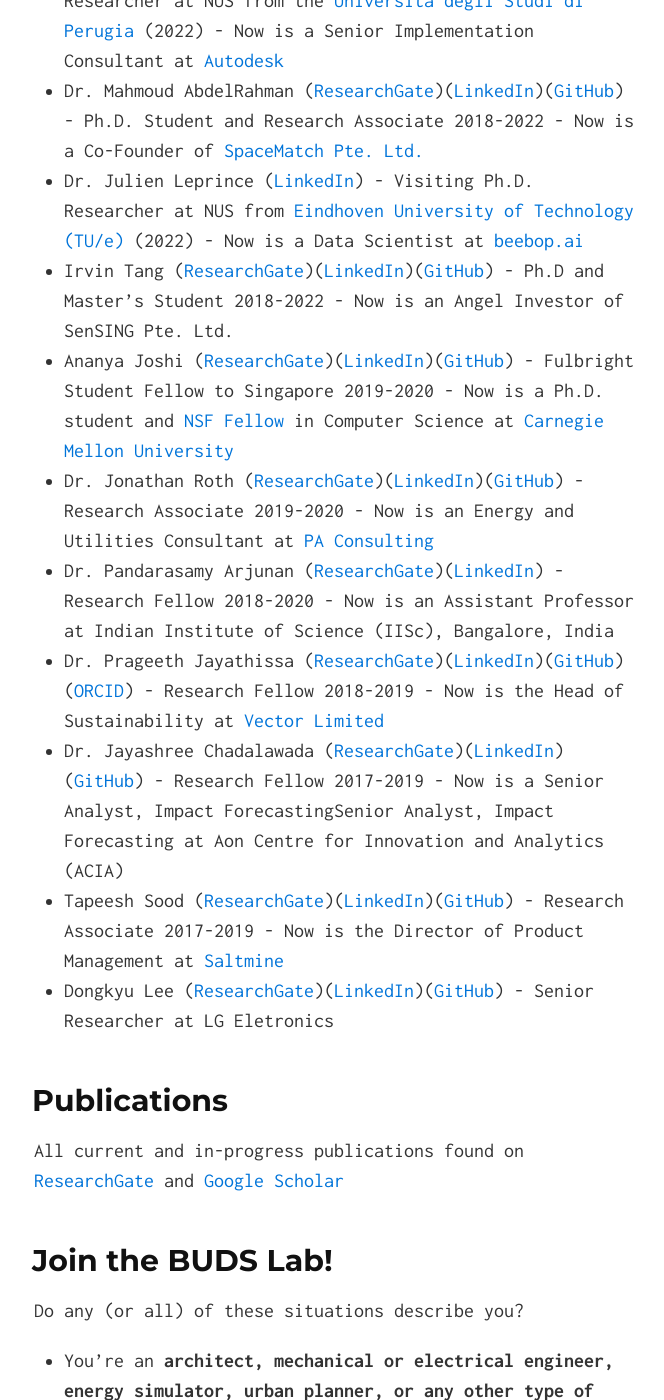
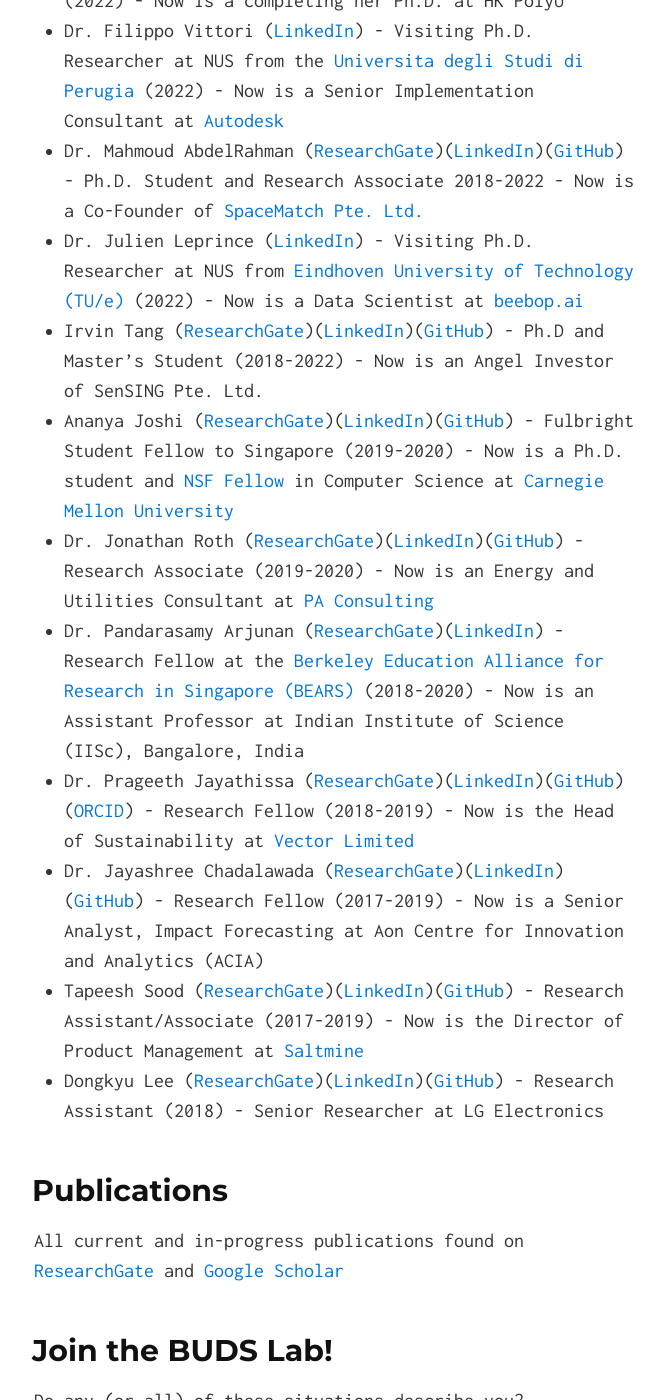
Before and after one commit to buds-lab/buds-lab.github.io, a Jekyll site: the page built from index.md, in a window 1280 px wide and 1400 px high, scrolled down 9524 px. Shown: the whole window, without its empty margins (306-970 px from the left). Built offline with Jekyll 4.4.1, drawn with Linux system fonts in a browser that asks for light colours; some of the changed text lies outside the part shown.

Commit message:
polishing

```diff
--- a/index.md
+++ b/index.md
@@ -143,13 +143,13 @@ Yun Xuan Chua ([ResearchGate](https://www.researchgate.net/profile/Yun-Xuan-Chua
 * Charis Boey ([ResearchGate](https://www.researchgate.net/profile/Charis-Boey){:target="_blank"})([LinkedIn](https://www.linkedin.com/in/charisboey/){:target="_blank"})([ORCID](https://orcid.org/my-orcid?orcid=0000-0001-7027-0039){:target="_blank"})([Kaggle](https://www.kaggle.com/charisboey){:target="_blank"})([StackOverflow](https://stackoverflow.com/users/15380453/charis-boey){:target="_blank"}) - Student Researcher at NUS (2021-2023) - Now is in the Visa Technology Traineeship Program (VTTP)
 <!-- is a Student Researcher at NUS in the BUDS Lab from the [Infrastructure & Project Management (IPM) program at NUS](https://cde.nus.edu.sg/dbe/introduction-1-1/){:target="_blank"}. Charis assists with deployment and management of Project Cozie experiments. -->
 <!-- ![Dr. Federico Tartarini](buds-lab.github.io/federico.png) -->
-* Dr. Federico Tartarini ([ResearchGate](https://www.researchgate.net/profile/Federico_Tartarini/research){:target="_blank"})([LinkedIn](https://www.linkedin.com/in/federico-tartarini-3991995b/){:target="_blank"})([GitHub](https://github.com/FedericoTartarini){:target="_blank"})([ORCID](https://orcid.org/0000-0002-8739-5062){:target="_blank"})([Google Scholar](https://scholar.google.com.sg/citations?user=QcamSPwAAAAJ&hl=en){:target="_blank"}) - Post-Doctoral Researcher (Affiliated) 2019-2022 - Now is a Senior Research Associate at the [University of Sydney](https://www.sydney.edu.au/)
+* Dr. Federico Tartarini ([ResearchGate](https://www.researchgate.net/profile/Federico_Tartarini/research){:target="_blank"})([LinkedIn](https://www.linkedin.com/in/federico-tartarini-3991995b/){:target="_blank"})([GitHub](https://github.com/FedericoTartarini){:target="_blank"})([ORCID](https://orcid.org/0000-0002-8739-5062){:target="_blank"})([Google Scholar](https://scholar.google.com.sg/citations?user=QcamSPwAAAAJ&hl=en){:target="_blank"}) - Post-Doctoral Researcher at the [Berkeley Education Alliance for Research in Singapore (BEARS)](http://sinberbest.berkeley.edu/){:target="_blank"} (2019-2022) - Now is a Senior Research Associate at the [University of Sydney](https://www.sydney.edu.au/)
 <!-- at the [Berkeley Education Alliance for Research in Singapore (BEARS)](http://sinberbest.berkeley.edu/){:target="_blank"} and is in the Theme A: Human-Building Nexus - Enhancing Health and Productivity in the Built Environment project led by [Prof. Stefano Schiavon](https://ced.berkeley.edu/ced/faculty-staff/stefano-schiavon){:target="_blank"}. He holds a Ph.D. in Engineering from the [University of Wollongong (UOW)](https://www.uow.edu.au/){:target="_blank"} in Australia and a Master and Bachelor's of Engineering from the [University of Bologna](https://www.unibo.it/en/homepage){:target="_blank"} in Italy. Dr. Tartarini is exploring new developments in non-intrusive methodologies to monitor indoor environmental quality parameters. -->
 <!-- ![Dr. Chuan Fu Tan](buds-lab.github.io/chuanfu.png) -->
-* Dr. Chuan Fu Tan ([ResearchGate](https://www.researchgate.net/profile/Chuan-Tan-9){:target="_blank"})([LinkedIn](https://sg.linkedin.com/in/chuan-fu-tan-38a0b6102/){:target="_blank"})([GitHub](https://github.com/cf-tan){:target="_blank"})([StackOverflow](https://stackoverflow.com/users/16876215/chuan-fu-tan){:target="_blank"})([Google Scholar](https://scholar.google.com.sg/citations?user=FmOCFzIAAAAJ&hl=en){:target="_blank"}) Researcher (Affiliate) 2021-2022 - Now is a Scientist at [A\*Star](https://www.a-star.edu.sg/)
+* Dr. Chuan Fu Tan ([ResearchGate](https://www.researchgate.net/profile/Chuan-Tan-9){:target="_blank"})([LinkedIn](https://sg.linkedin.com/in/chuan-fu-tan-38a0b6102/){:target="_blank"})([GitHub](https://github.com/cf-tan){:target="_blank"})([StackOverflow](https://stackoverflow.com/users/16876215/chuan-fu-tan){:target="_blank"})([Google Scholar](https://scholar.google.com.sg/citations?user=FmOCFzIAAAAJ&hl=en){:target="_blank"}) Researcher (Affiliated) (2021-2022) - Now is a Scientist at [A\*Star](https://www.a-star.edu.sg/)
 <!-- at the [Johnson Controls Open Blue Innovation Center](https://www.johnsoncontrols.com/en_sg/openblue-innovation-center){:target="_blank"} that is hosted in the SDE4 building at NUS. He holds a Ph.D. in Integrative Sciences and Engineering and a Bachelor's of Engineering (B.Eng.) from [NUS](https://www.nus.edu.sg){:target="_blank"}. Dr. Tan is exploring ways to analyze data from building automation and energy systems in scalable ways using tools like the [BRICK Schema](https://brickschema.org){:target="_blank"}.  -->
 <!-- ![Dr. Miguel Martin](buds-lab.github.io/miguelmartin.png) -->
-* Dr. Miguel Martin ([ResearchGate](https://www.researchgate.net/profile/Miguel-Martin-15){:target="_blank"})([LinkedIn](https://www.linkedin.com/in/miguel-martin-30b621208/){:target="_blank"})([Scopus](https://www.scopus.com/authid/detail.uri?authorId=56037196400){:target="_blank"})([ORCID](https://orcid.org/0000-0003-2673-6844){:target="_blank"})([Google Scholar](https://scholar.google.com/citations?user=KngdHq4AAAAJ&hl=en){:target="_blank"})([GitHub](https://github.com/migmartin){:target="_blank"}) - Research Fellow 2020-2022 - Now is a Marie Curie Postdoctoral Research Fellow at [TU Delft](https://www.tudelft.nl/en/)
+* Dr. Miguel Martin ([ResearchGate](https://www.researchgate.net/profile/Miguel-Martin-15){:target="_blank"})([LinkedIn](https://www.linkedin.com/in/miguel-martin-30b621208/){:target="_blank"})([Scopus](https://www.scopus.com/authid/detail.uri?authorId=56037196400){:target="_blank"})([ORCID](https://orcid.org/0000-0003-2673-6844){:target="_blank"})([Google Scholar](https://scholar.google.com/citations?user=KngdHq4AAAAJ&hl=en){:target="_blank"})([GitHub](https://github.com/migmartin){:target="_blank"}) - Research Fellow at the [Berkeley Education Alliance for Research in Singapore (BEARS)](http://sinberbest.berkeley.edu/){:target="_blank"} (2020-2022) - Now is a Marie Curie Postdoctoral Research Fellow at [TU Delft](https://www.tudelft.nl/en/)
 <!-- at the [Berkeley Education Alliance for Research in Singapore (BEARS)](http://sinberbest.berkeley.edu/){:target="_blank"} and is in the Theme D: City-Scale Analytics project with the BUDS Lab and [Prof. Kameshwar Poolla](https://www2.eecs.berkeley.edu/Faculty/Homepages/poolla.html){:target="_blank"}. He holds a Ph.D. in Building Science from the [National University of Singapore](https://www.nus.edu.sg){:target="_blank"} and a Master and Bachelor's of Computer Science from the [University of Geneva](https://www.unige.ch/en/university/presentation/){:target="_blank"} in Switzerland. Dr. Martin is investigating the use of infrared radiation cameras and computer vision to analyze buildings at scale. -->
 * Xiaoyu Jin ([LinkedIn](https://www.linkedin.com/in/xiaoyu-jin-279bab223/){:target="_blank"})([ResearchGate](https://www.researchgate.net/profile/Xiaoyu-Jin-8){:target="_blank"}) - Visiting Ph.D. Researcher at NUS from [Hong Kong Polytechnic University](https://www.polyu.edu.hk/en/){:target="_blank"} (2022) - Now is a completing her Ph.D. at HK PolyU
 * Dr. Filippo Vittori ([LinkedIn](https://www.linkedin.com/in/filippo-vittori-941037153/){:target="_blank"}) - Visiting Ph.D. Researcher at NUS from the [Universita degli Studi di Perugia](https://www.unipg.it/en/){:target="_blank"} (2022) - Now is a Senior Implementation Consultant at [Autodesk](https://www.autodesk.com/){:target="_blank"}
@@ -158,30 +158,30 @@ Yun Xuan Chua ([ResearchGate](https://www.researchgate.net/profile/Yun-Xuan-Chua
 <!-- is a Ph.D. Researcher at NUS in the BUDS Lab and is co-supervised by [Dr. Adrian Chong](http://blog.nus.edu.sg/adrianchong/about/){:target="_blank"}. He holds a M.Sc in Architectural Engineering and B.Sc in Architecture from [Mansoura University](http://www.mans.edu.eg/en){:target="_blank"} in Egypt. Mahmoud is an expert in building information modelling (BIM) and the development of tools and machine learning techniques to tie the virtual and measured world together. -->
 <!-- ![Irvin Tang](buds-lab.github.io/irvin1.png) -->
 * Dr. Julien Leprince ([LinkedIn](https://www.linkedin.com/in/julien-leprince/){:target="_blank"}) - Visiting Ph.D. Researcher at NUS from [Eindhoven University of Technology (TU/e)](https://www.tue.nl/en/){:target="_blank"} (2022) - Now is a Data Scientist at [beebop.ai](https://www.beebop.ai/){:target="_blank"}
-* Irvin Tang ([ResearchGate](https://www.researchgate.net/profile/Irvin_Tang){:target="_blank"})([LinkedIn](https://www.linkedin.com/in/irvintang/){:target="_blank"})([GitHub](https://github.com/irrhuh){:target="_blank"}) - Ph.D and Master's Student 2018-2022 - Now is an Angel Investor of SenSING Pte. Ltd.
+* Irvin Tang ([ResearchGate](https://www.researchgate.net/profile/Irvin_Tang){:target="_blank"})([LinkedIn](https://www.linkedin.com/in/irvintang/){:target="_blank"})([GitHub](https://github.com/irrhuh){:target="_blank"}) - Ph.D and Master's Student (2018-2022) - Now is an Angel Investor of SenSING Pte. Ltd.
 <!-- is a Master's Student at NUS in the BUDS Lab. He holds a B.Sc. in Project & Facilities Management, Honours (Merit) from [NUS](http://www.bdg.nus.edu.sg/undergraduate/PFM-curriculum.html){:target="_blank"}. Irvin is an expert in identifying and documenting construction and operations defects and is working on elegant ways of using deep learning and image recognition to enhance the building industry. -->
 <!-- * Dr. Renee Christensen ([LinkedIn](https://www.linkedin.com/in/renee-christensen-66843688/){:target="_blank"})  -->
 <!-- is a Senior Research Fellow at the [NUS School of Design and Environment](http://www.sde.nus.edu.sg/){:target="_blank"} as a resident expert in Building Occupant Wellness and Environmental Behavior Analysis. She holds a Ph.D. in Environment and Behavior from the [University of Missouri - Columbia](https://missouri.edu/){:target="_blank"} and a Masters of Education from [Drury University](https://www.drury.edu/){:target="_blank"} in the USA. Dr. Christensen is analyzing how buildings impact people's health and satisfaction. -->
 <!-- ![Dr. Renee Christensen](buds-lab.github.io/renee.jpeg) -->
-* Ananya Joshi ([ResearchGate](https://www.researchgate.net/profile/Ananya_Joshi){:target="_blank"})([LinkedIn](https://www.linkedin.com/in/ananyaajoshi/){:target="_blank"})([GitHub](https://github.com/ananion-cation){:target="_blank"}) - Fulbright Student Fellow to Singapore 2019-2020 - Now is a Ph.D. student and [NSF Fellow](https://www.nsfgrfp.org/){:target="_blank"} in Computer Science at [Carnegie Mellon University](https://www.cs.cmu.edu/){:target="_blank"}
+* Ananya Joshi ([ResearchGate](https://www.researchgate.net/profile/Ananya_Joshi){:target="_blank"})([LinkedIn](https://www.linkedin.com/in/ananyaajoshi/){:target="_blank"})([GitHub](https://github.com/ananion-cation){:target="_blank"}) - Fulbright Student Fellow to Singapore (2019-2020) - Now is a Ph.D. student and [NSF Fellow](https://www.nsfgrfp.org/){:target="_blank"} in Computer Science at [Carnegie Mellon University](https://www.cs.cmu.edu/){:target="_blank"}
 <!-- is a [U.S. Student Fulbright Scholar](https://www.cies.org/){:target="_blank"} at NUS in the BUDS Lab leading the [Project BuzzNET](https://bitsvbytes.com/){:target="_blank"}. She recently finished a Bachelor's of Science and Engineering in Computer Science from [Princeton University](https://www.princeton.edu/){:target="_blank"} and has previously worked at [Google](https://research.google.com/search.html){:target="_blank"} and the [MIT Lincoln Lab](https://www.ll.mit.edu/){:target="_blank"}. She will start a Ph.D. program and [NSF Fellowship](https://www.nsfgrfp.org/){:target="_blank"} in Fall 2020 in Computer Science at [Carnegie Mellon University](https://www.cs.cmu.edu/){:target="_blank"}. Ananya is a machine learning expert that will be leading the BuzzNET project focused on the identification of mosquito breeding areas in the tropical Singaporean climate. -->
 <!-- ![Dr. Prageeth Jayathissa](buds-lab.github.io/pjjayasthissa.jpeg) -->
 <!-- ![Jonathan Roth](buds-lab.github.io/jonathan.png) -->
-* Dr. Jonathan Roth ([ResearchGate](https://www.researchgate.net/profile/Jonathan_Roth10){:target="_blank"})([LinkedIn](https://www.linkedin.com/in/jonathanmroth/){:target="_blank"})([GitHub](https://github.com/jmr385){:target="_blank"}) - Research Associate 2019-2020 - Now is an Energy and Utilities Consultant at [PA Consulting](https://www.paconsulting.com/){:target="_blank"}
+* Dr. Jonathan Roth ([ResearchGate](https://www.researchgate.net/profile/Jonathan_Roth10){:target="_blank"})([LinkedIn](https://www.linkedin.com/in/jonathanmroth/){:target="_blank"})([GitHub](https://github.com/jmr385){:target="_blank"}) - Research Associate (2019-2020) - Now is an Energy and Utilities Consultant at [PA Consulting](https://www.paconsulting.com/){:target="_blank"}
 <!-- is an Assistant Researcher at NUS in the BUDS Lab. He is visiting from the [Stanford Urban Informatics Lab](https://www.uil.stanford.edu/){:target="_blank"} that is based in the [Civil and Environmental Engineering Department](https://cee.stanford.edu/){:target="_blank"} at [Stanford University](https://www.stanford.edu){:target="_blank"}. He is working on his Ph.D. degree at Stanford and has a B.S. in Civil Engineering from [Cornell University](https://www.cee.cornell.edu/cee){:target="_blank"}. Jon is an expert in analysis of building meter data at the urban-scale and will be focused on better modelling of commercial and residential buildings. -->
 <!-- ![Ananya Joshi](buds-lab.github.io/ananya.png) -->
-* Dr. Pandarasamy Arjunan ([ResearchGate](https://www.researchgate.net/profile/Pandarasamy_Arjunan){:target="_blank"})([LinkedIn](https://www.linkedin.com/in/pandarasamy-arjunan-5580a215/){:target="_blank"}) - Research Fellow 2018-2020 - Now is an Assistant Professor at Indian Institute of Science (IISc), Bangalore, India
+* Dr. Pandarasamy Arjunan ([ResearchGate](https://www.researchgate.net/profile/Pandarasamy_Arjunan){:target="_blank"})([LinkedIn](https://www.linkedin.com/in/pandarasamy-arjunan-5580a215/){:target="_blank"}) - Research Fellow at the [Berkeley Education Alliance for Research in Singapore (BEARS)](http://sinberbest.berkeley.edu/){:target="_blank"} (2018-2020) - Now is an Assistant Professor at Indian Institute of Science (IISc), Bangalore, India
 <!-- is a Post-Doctoral Researcher at the [Berkeley Education Alliance for Research in Singapore (BEARS)](http://sinberbest.berkeley.edu/){:target="_blank"} and is in the Thrust D: City-Scale Analytics project with the BUDS Lab and [Prof. Kameshwar Poolla](https://www2.eecs.berkeley.edu/Faculty/Homepages/poolla.html){:target="_blank"}. He holds a Ph.D. in Computer Science from the [IIIT-Delhi](https://iiitd.ac.in/){:target="_blank"}, a Master of Computer Applications (MCA) from the [Madurai Kamraj University](http://mkuniversity.ac.in/new/){:target="_blank"}, and a Bachelor of Science in Computer Science from the [Manonmaniam Sundaranar University](https://www.msuniv.ac.in/){:target="_blank"} in India. Dr. Arjunan is exploring scalable city-scale analytics techniques for benchmarking buildings. -->
-* Dr. Prageeth Jayathissa ([ResearchGate](https://www.researchgate.net/profile/Prageeth_Jayathissa){:target="_blank"})([LinkedIn](https://www.linkedin.com/in/pjayathissa/){:target="_blank"})([GitHub](https://github.com/pjayathissa){:target="_blank"})([ORCID](https://orcid.org/0000-0003-3833-1852){:target="_blank"}) - Research Fellow 2018-2019 - Now is the Head of Sustainability at [Vector Limited](https://www.vector.co.nz){:target="_blank"}
+* Dr. Prageeth Jayathissa ([ResearchGate](https://www.researchgate.net/profile/Prageeth_Jayathissa){:target="_blank"})([LinkedIn](https://www.linkedin.com/in/pjayathissa/){:target="_blank"})([GitHub](https://github.com/pjayathissa){:target="_blank"})([ORCID](https://orcid.org/0000-0003-3833-1852){:target="_blank"}) - Research Fellow (2018-2019) - Now is the Head of Sustainability at [Vector Limited](https://www.vector.co.nz){:target="_blank"}
 <!-- is a Post-Doctoral Researcher at NUS in the BUDS Lab.  He holds a Doctor of Sciences (Dr. sc. ETH Zurich) and Masters in Energy Science from the [ETH Z&uuml;rich](http://bit.ly/2nsD908){:target="_blank"} and a Bachelor's Degree in Mechanical Engineering from the [University of Canterbury](https://www.canterbury.ac.nz/){:target="_blank"} in New Zealand. Dr. Jayathissa is the equivalent of the BUDS Lab *Oberassistent* (Senior Researcher) as he ties together all the technologies being developed. He is an expert in prototyping, engineering, design, and computer science. -->
 <!-- ![Dr. Pandarasamy Arjunan](buds-lab.github.io/samyarjunan.jpeg) -->
-* Dr. Jayashree Chadalawada ([ResearchGate](https://www.researchgate.net/profile/Jayashree_Chadalawada){:target="_blank"})([LinkedIn](https://www.linkedin.com/in/jayashree-chadalawada-b241132b/){:target="_blank"})([GitHub](https://github.com/Jayashreerao){:target="_blank"}) - Research Fellow 2017-2019 - Now is a Senior Analyst, Impact ForecastingSenior Analyst, Impact Forecasting at Aon Centre for Innovation and Analytics (ACIA)
+* Dr. Jayashree Chadalawada ([ResearchGate](https://www.researchgate.net/profile/Jayashree_Chadalawada){:target="_blank"})([LinkedIn](https://www.linkedin.com/in/jayashree-chadalawada-b241132b/){:target="_blank"})([GitHub](https://github.com/Jayashreerao){:target="_blank"}) - Research Fellow (2017-2019) - Now is a Senior Analyst, Impact Forecasting at Aon Centre for Innovation and Analytics (ACIA)
 <!-- ![Dr. Jayashree Chadalawada](buds-lab.github.io/jayashree1.png)
 Dr. Jayashree Chadalawada ([ResearchGate](https://www.researchgate.net/profile/Jayashree_Chadalawada){:target="_blank"})([LinkedIn](https://www.linkedin.com/in/jayashree-chadalawada-b241132b/){:target="_blank"})([GitHub](https://github.com/Jayashreerao){:target="_blank"}) is a Post-Doctoral Researcher at NUS in the BUDS Lab. She holds a Ph.D. in Hydroinformatics from the [NUS Dept. of Civil and Environmental Engineering](http://cee.nus.edu.sg/){:target="_blank"}, a Master's of Technology (MTech) from the [IIT Bombay](http://www.iitb.ac.in/students/en){:target="_blank"}, and a Bachelor's Degree in Civil Engineering from the [Government College of Technology, Coimbatore](http://www.gct.ac.in/){:target="_blank"} in India. Dr. Chadalwada is an informatics expert that is working on measuring the impact of social behavioral change on building performance. -->
-* Tapeesh Sood ([ResearchGate](https://www.researchgate.net/profile/Tapeesh_Sood){:target="_blank"})([LinkedIn](https://www.linkedin.com/in/tapeeshsood/){:target="_blank"})([GitHub](https://github.com/tapeesh){:target="_blank"}) - Research Associate 2017-2019 - Now is the Director of Product Management at [Saltmine](https://www.saltmine.com/){:target="_blank"}
+* Tapeesh Sood ([ResearchGate](https://www.researchgate.net/profile/Tapeesh_Sood){:target="_blank"})([LinkedIn](https://www.linkedin.com/in/tapeeshsood/){:target="_blank"})([GitHub](https://github.com/tapeesh){:target="_blank"}) - Research Assistant/Associate (2017-2019) - Now is the Director of Product Management at [Saltmine](https://www.saltmine.com/){:target="_blank"}
 <!-- ![Tapeesh Sood](buds-lab.github.io/tapeesh.png)
 Tapeesh Sood ([ResearchGate](https://www.researchgate.net/profile/Tapeesh_Sood){:target="_blank"})([LinkedIn](https://www.linkedin.com/in/tapeeshsood/){:target="_blank"})([GitHub](https://github.com/tapeesh){:target="_blank"}) is a Research Associate at NUS in the BUDS Lab. He holds a MSc. in Integrated Sustainable Design from the [NUS School of Design & Environment](http://www.nus.edu.sg/nusbulletin/school-of-design-and-environment/graduate-education/coursework-programmes/degree-requirements/master-of-science-in-integrated-sustainable-design/){:target="_blank"} and Bachelor's of Architecture from [Gujarat University](http://www.gujaratuniversity.ac.in/web/){:target="_blank"} in India. Tapeesh is a 3D expert and is working on prototypes of spatio-temporal data visualization and a project to collect personal IEQ data in clever ways. -->
-* Dongkyu Lee ([ResearchGate](https://www.researchgate.net/profile/Dongkyu_Lee10){:target="_blank"})([LinkedIn](https://www.linkedin.com/in/dongkyu-lee-5ba66764/){:target="_blank"})([GitHub](https://github.com/Kyu2){:target="_blank"}) - Senior Researcher at LG Eletronics
+* Dongkyu Lee ([ResearchGate](https://www.researchgate.net/profile/Dongkyu_Lee10){:target="_blank"})([LinkedIn](https://www.linkedin.com/in/dongkyu-lee-5ba66764/){:target="_blank"})([GitHub](https://github.com/Kyu2){:target="_blank"}) -  Research Assistant (2018) - Senior Researcher at LG Electronics
 <!-- ![Dongkyu Lee](buds-lab.github.io/dongkyu.png)
 Dongkyu Lee ([ResearchGate](https://www.researchgate.net/profile/Dongkyu_Lee10){:target="_blank"})([LinkedIn](https://www.linkedin.com/in/dongkyu-lee-5ba66764/){:target="_blank"})([GitHub](https://github.com/Kyu2){:target="_blank"}) is a Research Associate and Ph.D. candidate at NUS in the BUDS Lab. He holds a [MSc. in Machine Learning](https://ee.kaist.ac.kr/?language=en){:target="_blank"} from the Korea Advanced Institute of Science and Technology (KAIST), a [MSc. in Environmental Engineering and Sustainable Development](http://www.imperial.ac.uk/civil-engineering/prospective-students/postgraduate-taught-admissions/environmental-engineering-cluster/msc-environmental-engineering/){:target="_blank"} from Imperial College London, and a dual Bachelor's Degree in Architectural Engineering from the [Illinois Institute of Technology](https://engineering.iit.edu/programs/undergraduate/bachelor-science-architectural-engineering){:target="_blank"} and [Hanyang University](http://www.hanyang.ac.kr/web/eng/e1012){:target="_blank"}. He has worked as a research manager at Hyundai Engineering for three years before coming to NUS and is an expert in machine learning for the built environment and IoT analytics. -->
 
```
